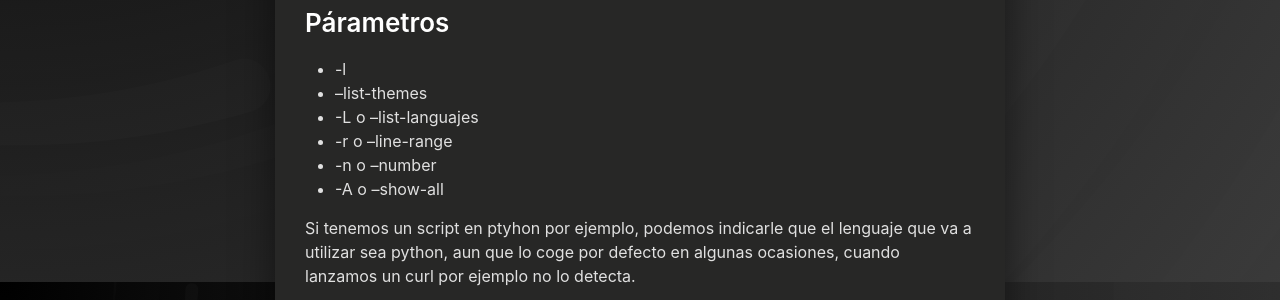
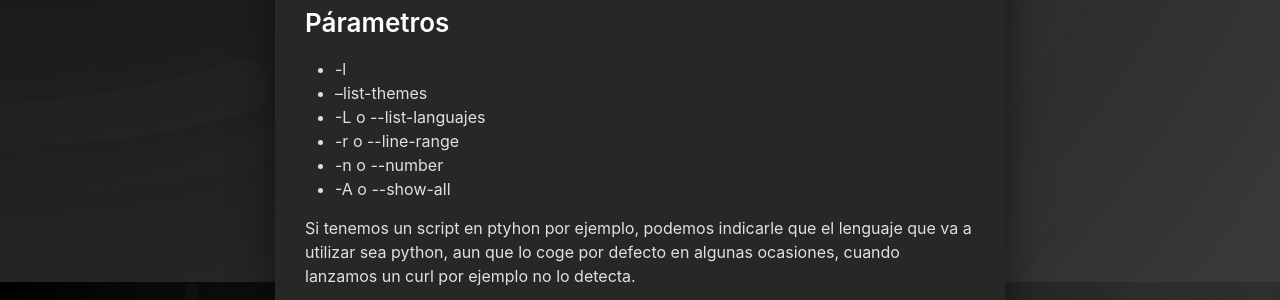
Before and after one commit to H4ckTrick/H4ckTrick.github.io, a Jekyll site: the page built from _posts/2022-04-20-Batcat-en-Linux.md, in a window 1280 px wide and 900 px high, scrolled down 525 px. Shown: the part 153-453 px from the top of the window. Built offline with Jekyll 4.4.1, drawn with Linux system fonts in a browser that asks for light colours; a script that is not in the unit is left out.

````diff
--- a/_posts/2022-04-20-Batcat-en-Linux.md
+++ b/_posts/2022-04-20-Batcat-en-Linux.md
@@ -20,13 +20,13 @@ sudo apt-get install -y batcat
 ### Párametros
 - -l
 - --list-themes
-- -L o --list-languajes
-- -r o --line-range
-- -n o --number
-- -A o --show-all
+- -L o \--list-languajes
+- -r o \--line-range
+- -n o \--number
+- -A o \--show-all
 
-Si tenemos un script en ptyhon por ejemplo, podemos indicarle que el lenguaje que va a utilizar sea python, aun que lo coge por defecto en algunas ocasiones,
-cuando lanzamos un curl por ejemplo no lo detecta.
+Si tenemos un script en ptyhon por ejemplo, podemos indicarle que el lenguaje que va a utilizar sea python,
+aun que lo coge por defecto en algunas ocasiones, cuando lanzamos un curl por ejemplo no lo detecta.
 ```bash
 batcat -l python script.py
 ```
````
